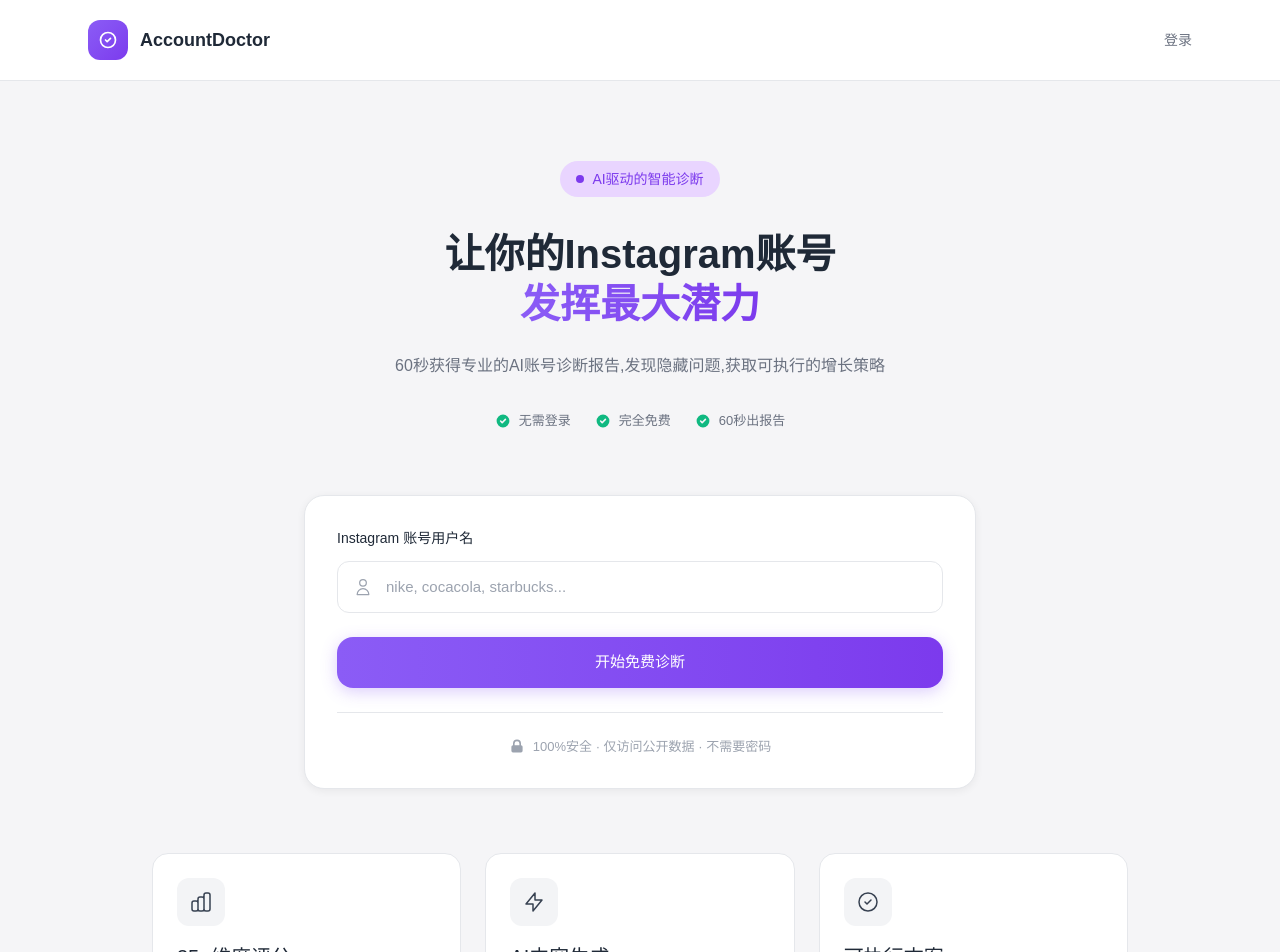
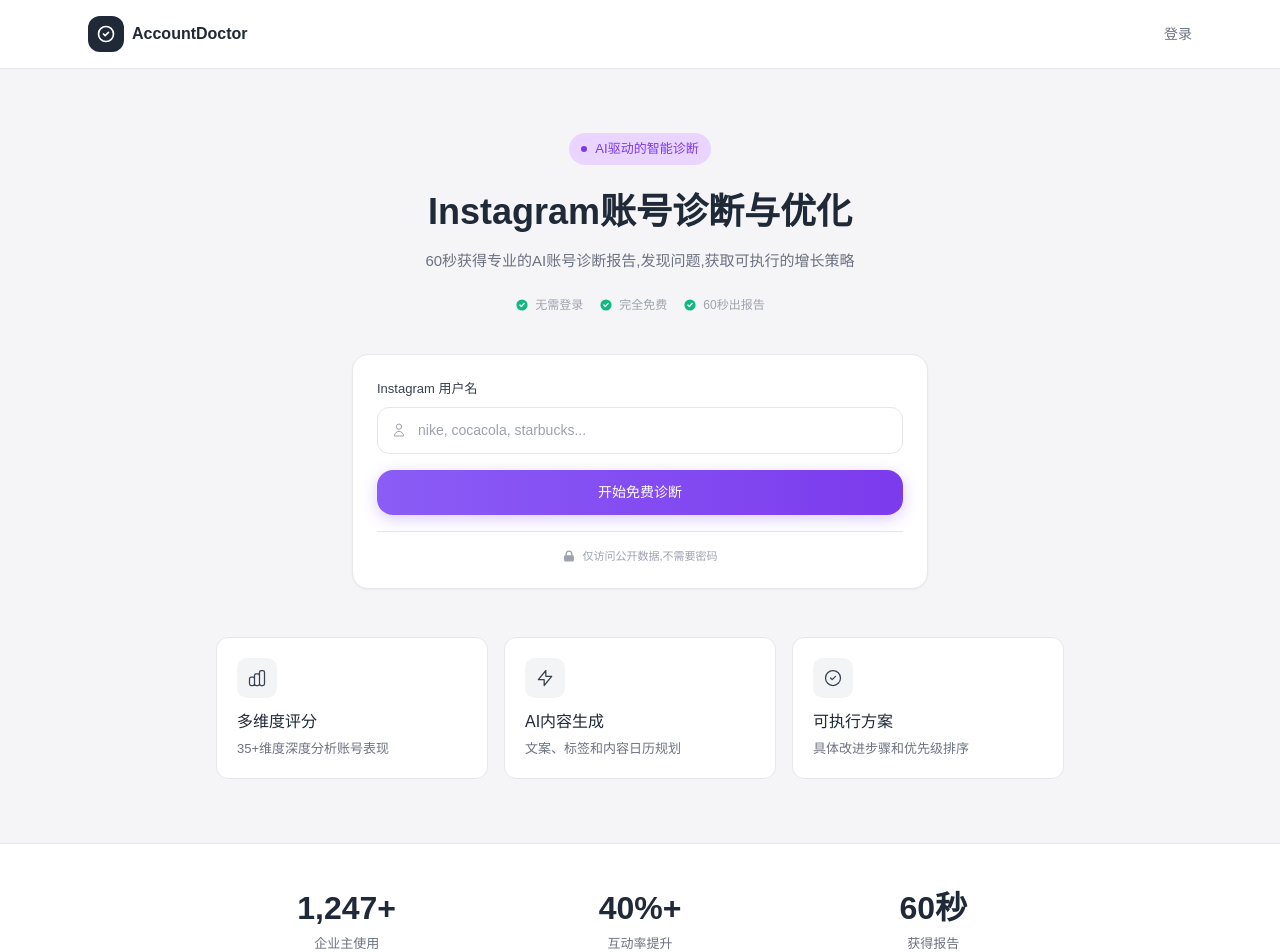
Before and after one commit to pocketaigccode-code/account-doctor, a Next.js app: page / in a window 1280 px wide. Shown: the top 952 px of the page. Built offline with nearby package versions, Linux system fonts and the light colour scheme.

Commit message:
design: 应用紧凑简洁的设计风格
- 减小间距,布局更紧凑
- 移除过度装饰,保持简洁
- Logo改为深灰色(#1F2937)
- 统一使用精确的px值
- 紧凑的padding和margin
- 简化视觉元素
- 保持功能完整性

```diff
--- a/app/page.tsx
+++ b/app/page.tsx
@@ -69,14 +69,14 @@
     <div className="min-h-screen bg-[#F5F5F7]">
       {/* Navigation */}
       <nav className="bg-white border-b border-[#E5E7EB]">
-        <div className="max-w-6xl mx-auto px-6 py-5 flex justify-between items-center">
-          <div className="flex items-center gap-3">
-            <div className="w-10 h-10 bg-gradient-to-br from-[#8B5CF6] to-[#7C3AED] rounded-[12px] flex items-center justify-center">
+        <div className="max-w-6xl mx-auto px-6 py-4 flex justify-between items-center">
+          <div className="flex items-center gap-2">
+            <div className="w-9 h-9 bg-[#1F2937] rounded-[12px] flex items-center justify-center">
               <svg className="w-5 h-5 text-white" fill="none" stroke="currentColor" viewBox="0 0 24 24" strokeWidth={2}>
                 <path strokeLinecap="round" strokeLinejoin="round" d="M9 12l2 2 4-4m6 2a9 9 0 11-18 0 9 9 0 0118 0z" />
               </svg>
             </div>
-            <span className="text-[#1F2937] font-semibold text-lg">AccountDoctor</span>
+            <span className="text-[#1F2937] font-semibold">AccountDoctor</span>
           </div>
           <button className="text-[#6B7280] hover:text-[#1F2937] text-sm font-medium transition-colors">
             登录
@@ -84,63 +84,55 @@
         </div>
       </nav>
 
-      {/* Hero Section */}
-      <section className="max-w-5xl mx-auto px-6 pt-20 pb-16">
-        <div className="text-center mb-16">
-          {/* Badge */}
-          <div className="inline-flex items-center gap-2 bg-[#E9D5FF] text-[#7C3AED] px-4 py-2 rounded-full text-sm font-medium mb-8">
-            <div className="w-2 h-2 bg-[#7C3AED] rounded-full"></div>
+      {/* Hero */}
+      <section className="max-w-4xl mx-auto px-6 pt-16 pb-12">
+        <div className="text-center mb-10">
+          <div className="inline-flex items-center gap-2 bg-[#E9D5FF] text-[#7C3AED] px-3 py-1.5 rounded-full text-[13px] font-medium mb-6">
+            <div className="w-1.5 h-1.5 bg-[#7C3AED] rounded-full"></div>
             AI驱动的智能诊断
           </div>
 
-          {/* Headline */}
-          <h1 className="text-[40px] font-semibold text-[#1F2937] mb-6 leading-tight">
-            让你的Instagram账号
-            <br />
-            <span className="bg-gradient-to-r from-[#8B5CF6] to-[#7C3AED] bg-clip-text text-transparent">
-              发挥最大潜力
-            </span>
+          <h1 className="text-[36px] font-semibold text-[#1F2937] mb-4 leading-tight">
+            Instagram账号诊断与优化
           </h1>
 
-          {/* Subheadline */}
-          <p className="text-[16px] text-[#6B7280] mb-8 max-w-2xl mx-auto leading-relaxed">
-            60秒获得专业的AI账号诊断报告,发现隐藏问题,获取可执行的增长策略
+          <p className="text-[15px] text-[#6B7280] mb-6 max-w-xl mx-auto">
+            60秒获得专业的AI账号诊断报告,发现问题,获取可执行的增长策略
           </p>
 
-          {/* Value Props */}
-          <div className="flex justify-center gap-6 mb-12 text-[13px] text-[#6B7280]">
-            <div className="flex items-center gap-2">
-              <svg className="w-4 h-4 text-[#10B981]" fill="currentColor" viewBox="0 0 20 20">
+          <div className="flex justify-center gap-4 mb-10 text-[12px] text-[#9CA3AF]">
+            <span className="flex items-center gap-1.5">
+              <svg className="w-3.5 h-3.5 text-[#10B981]" fill="currentColor" viewBox="0 0 20 20">
                 <path fillRule="evenodd" d="M10 18a8 8 0 100-16 8 8 0 000 16zm3.707-9.293a1 1 0 00-1.414-1.414L9 10.586 7.707 9.293a1 1 0 00-1.414 1.414l2 2a1 1 0 001.414 0l4-4z" clipRule="evenodd" />
               </svg>
               无需登录
-            </div>
-            <div className="flex items-center gap-2">
-              <svg className="w-4 h-4 text-[#10B981]" fill="currentColor" viewBox="0 0 20 20">
+            </span>
+            <span className="flex items-center gap-1.5">
+              <svg className="w-3.5 h-3.5 text-[#10B981]" fill="currentColor" viewBox="0 0 20 20">
                 <path fillRule="evenodd" d="M10 18a8 8 0 100-16 8 8 0 000 16zm3.707-9.293a1 1 0 00-1.414-1.414L9 10.586 7.707 9.293a1 1 0 00-1.414 1.414l2 2a1 1 0 001.414 0l4-4z" clipRule="evenodd" />
               </svg>
               完全免费
-            </div>
-            <div className="flex items-center gap-2">
-              <svg className="w-4 h-4 text-[#10B981]" fill="currentColor" viewBox="0 0 20 20">
+            </span>
+            <span className="flex items-center gap-1.5">
+              <svg className="w-3.5 h-3.5 text-[#10B981]" fill="currentColor" viewBox="0 0 20 20">
                 <path fillRule="evenodd" d="M10 18a8 8 0 100-16 8 8 0 000 16zm3.707-9.293a1 1 0 00-1.414-1.414L9 10.586 7.707 9.293a1 1 0 00-1.414 1.414l2 2a1 1 0 001.414 0l4-4z" clipRule="evenodd" />
               </svg>
               60秒出报告
-            </div>
+            </span>
           </div>
         </div>
 
-        {/* Input Form */}
-        <div className="max-w-2xl mx-auto">
-          <div className="bg-white rounded-[20px] p-8 border border-[#E5E7EB] shadow-[0_2px_8px_rgba(0,0,0,0.06)]">
-            <form onSubmit={handleSubmit} className="space-y-6">
+        {/* Form */}
+        <div className="max-w-xl mx-auto">
+          <div className="bg-white rounded-[16px] p-6 border border-[#E5E7EB] shadow-[0_1px_3px_rgba(0,0,0,0.04)]">
+            <form onSubmit={handleSubmit} className="space-y-4">
               <div>
-                <label htmlFor="username" className="block text-[14px] font-medium text-[#1F2937] mb-3">
-                  Instagram 账号用户名
+                <label htmlFor="username" className="block text-[13px] font-medium text-[#374151] mb-2">
+                  Instagram 用户名
                 </label>
                 <div className="relative">
-                  <div className="absolute inset-y-0 left-0 pl-4 flex items-center pointer-events-none">
-                    <svg className="w-5 h-5 text-[#9CA3AF]" fill="none" stroke="currentColor" viewBox="0 0 24 24" strokeWidth={1.5}>
+                  <div className="absolute inset-y-0 left-0 pl-3.5 flex items-center pointer-events-none">
+                    <svg className="w-4 h-4 text-[#9CA3AF]" fill="none" stroke="currentColor" viewBox="0 0 24 24" strokeWidth={1.5}>
                       <path strokeLinecap="round" strokeLinejoin="round" d="M16 7a4 4 0 11-8 0 4 4 0 018 0zM12 14a7 7 0 00-7 7h14a7 7 0 00-7-7z" />
                     </svg>
                   </div>
@@ -151,56 +143,56 @@
                     onChange={(e) => setUsername(e.target.value)}
                     placeholder="nike, cocacola, starbucks..."
                     disabled={isLoading}
-                    className="w-full pl-12 pr-4 py-[14px] text-[15px] border border-[#E5E7EB] rounded-[12px] focus:border-[#8B5CF6] focus:outline-none focus:shadow-[0_0_0_3px_rgba(139,92,246,0.1)] transition-all disabled:bg-[#F9FAFB] disabled:cursor-not-allowed text-[#1F2937] placeholder:text-[#9CA3AF]"
+                    className="w-full pl-10 pr-3.5 py-3 text-[14px] border border-[#E5E7EB] rounded-[12px] focus:border-[#8B5CF6] focus:outline-none focus:shadow-[0_0_0_3px_rgba(139,92,246,0.1)] transition-all disabled:bg-[#F9FAFB] disabled:cursor-not-allowed text-[#1F2937] placeholder:text-[#9CA3AF]"
                   />
                 </div>
               </div>
 
               {error && (
-                <div className="flex items-start gap-3 bg-red-50 border border-red-200 p-4 rounded-[12px]">
-                  <svg className="w-5 h-5 text-red-500 flex-shrink-0 mt-0.5" fill="currentColor" viewBox="0 0 20 20">
+                <div className="flex items-start gap-2.5 bg-red-50 border border-red-200 p-3 rounded-[8px]">
+                  <svg className="w-4 h-4 text-red-500 flex-shrink-0 mt-0.5" fill="currentColor" viewBox="0 0 20 20">
                     <path fillRule="evenodd" d="M10 18a8 8 0 100-16 8 8 0 000 16zM8.707 7.293a1 1 0 00-1.414 1.414L8.586 10l-1.293 1.293a1 1 0 101.414 1.414L10 11.414l1.293 1.293a1 1 0 001.414-1.414L11.414 10l1.293-1.293a1 1 0 00-1.414-1.414L10 8.586 8.707 7.293z" clipRule="evenodd" />
                   </svg>
-                  <span className="text-[14px] text-red-700 font-medium">{error}</span>
+                  <span className="text-[13px] text-red-700">{error}</span>
                 </div>
               )}
 
               <button
                 type="submit"
                 disabled={isLoading}
-                className="w-full bg-gradient-to-r from-[#8B5CF6] to-[#7C3AED] text-white font-medium py-[14px] px-8 rounded-[16px] shadow-[0_4px_16px_rgba(139,92,246,0.3)] hover:shadow-[0_6px_20px_rgba(139,92,246,0.4)] hover:scale-[1.02] transition-all duration-200 disabled:opacity-60 disabled:cursor-not-allowed disabled:transform-none text-[15px]"
+                className="w-full bg-gradient-to-r from-[#8B5CF6] to-[#7C3AED] text-white font-medium py-3 px-6 rounded-[16px] shadow-[0_4px_16px_rgba(139,92,246,0.3)] hover:shadow-[0_6px_20px_rgba(139,92,246,0.4)] hover:scale-[1.02] transition-all duration-200 disabled:opacity-60 disabled:cursor-not-allowed disabled:transform-none text-[14px]"
               >
                 {isLoading ? '分析中...' : '开始免费诊断'}
               </button>
 
               {isLoading && (
-                <div className="space-y-3 pt-2">
-                  <div className="flex items-center gap-3 text-[13px] text-[#6B7280]">
-                    <div className="w-5 h-5 rounded-full bg-[#10B981] flex items-center justify-center flex-shrink-0">
-                      <svg className="w-3 h-3 text-white" fill="currentColor" viewBox="0 0 20 20">
+                <div className="space-y-2 pt-1">
+                  <div className="flex items-center gap-2.5 text-[12px] text-[#6B7280]">
+                    <div className="w-4 h-4 rounded-full bg-[#10B981] flex items-center justify-center flex-shrink-0">
+                      <svg className="w-2.5 h-2.5 text-white" fill="currentColor" viewBox="0 0 20 20">
                         <path fillRule="evenodd" d="M16.707 5.293a1 1 0 010 1.414l-8 8a1 1 0 01-1.414 0l-4-4a1 1 0 011.414-1.414L8 12.586l7.293-7.293a1 1 0 011.414 0z" clipRule="evenodd" />
                       </svg>
                     </div>
-                    <span>正在获取Instagram公开数据...</span>
+                    <span>获取数据</span>
                   </div>
-                  <div className="flex items-center gap-3 text-[13px] text-[#6B7280]">
-                    <div className="w-5 h-5 rounded-full border-2 border-[#E5E7EB] border-t-[#8B5CF6] animate-spin flex-shrink-0"></div>
-                    <span>AI模型深度分析中...</span>
+                  <div className="flex items-center gap-2.5 text-[12px] text-[#6B7280]">
+                    <div className="w-4 h-4 rounded-full border-2 border-[#E5E7EB] border-t-[#8B5CF6] animate-spin flex-shrink-0"></div>
+                    <span>AI分析</span>
                   </div>
-                  <div className="flex items-center gap-3 text-[13px] text-[#9CA3AF]">
-                    <div className="w-5 h-5 rounded-full border-2 border-[#E5E7EB] flex-shrink-0"></div>
-                    <span>生成诊断报告与内容方案...</span>
+                  <div className="flex items-center gap-2.5 text-[12px] text-[#9CA3AF]">
+                    <div className="w-4 h-4 rounded-full border-2 border-[#E5E7EB] flex-shrink-0"></div>
+                    <span>生成报告</span>
                   </div>
                 </div>
               )}
             </form>
 
-            <div className="mt-6 pt-6 border-t border-[#E5E7EB] text-center">
-              <p className="text-[13px] text-[#9CA3AF] flex items-center justify-center gap-2">
-                <svg className="w-4 h-4" fill="currentColor" viewBox="0 0 20 20">
+            <div className="mt-4 pt-4 border-t border-[#E5E7EB]">
+              <p className="text-[11px] text-[#9CA3AF] text-center flex items-center justify-center gap-1.5">
+                <svg className="w-3.5 h-3.5" fill="currentColor" viewBox="0 0 20 20">
                   <path fillRule="evenodd" d="M5 9V7a5 5 0 0110 0v2a2 2 0 012 2v5a2 2 0 01-2 2H5a2 2 0 01-2-2v-5a2 2 0 012-2zm8-2v2H7V7a3 3 0 016 0z" clipRule="evenodd" />
                 </svg>
-                100%安全 · 仅访问公开数据 · 不需要密码
+                仅访问公开数据,不需要密码
               </p>
             </div>
           </div>
@@ -208,76 +200,70 @@
       </section>
 
       {/* Features */}
-      <section className="max-w-5xl mx-auto px-6 pb-20">
-        <div className="grid md:grid-cols-3 gap-6">
-          <div className="bg-white border border-[#E5E7EB] rounded-[16px] p-6 hover:shadow-[0_4px_16px_rgba(0,0,0,0.1)] hover:-translate-y-0.5 transition-all duration-300">
-            <div className="w-12 h-12 bg-[#F3F4F6] rounded-[12px] flex items-center justify-center mb-4">
-              <svg className="w-6 h-6 text-[#374151]" fill="none" stroke="currentColor" viewBox="0 0 24 24" strokeWidth={1.5}>
+      <section className="max-w-4xl mx-auto px-6 pb-16">
+        <div className="grid md:grid-cols-3 gap-4">
+          <div className="bg-white border border-[#E5E7EB] rounded-[12px] p-5 hover:shadow-[0_2px_8px_rgba(0,0,0,0.06)] hover:-translate-y-px transition-all duration-200">
+            <div className="w-10 h-10 bg-[#F3F4F6] rounded-[10px] flex items-center justify-center mb-3">
+              <svg className="w-5 h-5 text-[#374151]" fill="none" stroke="currentColor" viewBox="0 0 24 24" strokeWidth={1.5}>
                 <path strokeLinecap="round" strokeLinejoin="round" d="M9 19v-6a2 2 0 00-2-2H5a2 2 0 00-2 2v6a2 2 0 002 2h2a2 2 0 002-2zm0 0V9a2 2 0 012-2h2a2 2 0 012 2v10m-6 0a2 2 0 002 2h2a2 2 0 002-2m0 0V5a2 2 0 012-2h2a2 2 0 012 2v14a2 2 0 01-2 2h-2a2 2 0 01-2-2z" />
               </svg>
             </div>
-            <h3 className="text-[20px] font-medium text-[#1F2937] mb-2">35+维度评分</h3>
-            <p className="text-[14px] text-[#6B7280] leading-relaxed">
-              从内容质量、互动健康、账号活力等多维度深度分析
+            <h3 className="text-[16px] font-medium text-[#1F2937] mb-1.5">多维度评分</h3>
+            <p className="text-[13px] text-[#6B7280] leading-snug">
+              35+维度深度分析账号表现
             </p>
           </div>
 
-          <div className="bg-white border border-[#E5E7EB] rounded-[16px] p-6 hover:shadow-[0_4px_16px_rgba(0,0,0,0.1)] hover:-translate-y-0.5 transition-all duration-300">
-            <div className="w-12 h-12 bg-[#F3F4F6] rounded-[12px] flex items-center justify-center mb-4">
-              <svg className="w-6 h-6 text-[#374151]" fill="none" stroke="currentColor" viewBox="0 0 24 24" strokeWidth={1.5}>
+          <div className="bg-white border border-[#E5E7EB] rounded-[12px] p-5 hover:shadow-[0_2px_8px_rgba(0,0,0,0.06)] hover:-translate-y-px transition-all duration-200">
+            <div className="w-10 h-10 bg-[#F3F4F6] rounded-[10px] flex items-center justify-center mb-3">
+              <svg className="w-5 h-5 text-[#374151]" fill="none" stroke="currentColor" viewBox="0 0 24 24" strokeWidth={1.5}>
                 <path strokeLinecap="round" strokeLinejoin="round" d="M13 10V3L4 14h7v7l9-11h-7z" />
               </svg>
             </div>
-            <h3 className="text-[20px] font-medium text-[#1F2937] mb-2">AI内容生成</h3>
-            <p className="text-[14px] text-[#6B7280] leading-relaxed">
-              即时生成文案、标签和30天内容规划日历
+            <h3 className="text-[16px] font-medium text-[#1F2937] mb-1.5">AI内容生成</h3>
+            <p className="text-[13px] text-[#6B7280] leading-snug">
+              文案、标签和内容日历规划
             </p>
           </div>
 
-          <div className="bg-white border border-[#E5E7EB] rounded-[16px] p-6 hover:shadow-[0_4px_16px_rgba(0,0,0,0.1)] hover:-translate-y-0.5 transition-all duration-300">
-            <div className="w-12 h-12 bg-[#F3F4F6] rounded-[12px] flex items-center justify-center mb-4">
-              <svg className="w-6 h-6 text-[#374151]" fill="none" stroke="currentColor" viewBox="0 0 24 24" strokeWidth={1.5}>
+          <div className="bg-white border border-[#E5E7EB] rounded-[12px] p-5 hover:shadow-[0_2px_8px_rgba(0,0,0,0.06)] hover:-translate-y-px transition-all duration-200">
+            <div className="w-10 h-10 bg-[#F3F4F6] rounded-[10px] flex items-center justify-center mb-3">
+              <svg className="w-5 h-5 text-[#374151]" fill="none" stroke="currentColor" viewBox="0 0 24 24" strokeWidth={1.5}>
                 <path strokeLinecap="round" strokeLinejoin="round" d="M9 12l2 2 4-4m6 2a9 9 0 11-18 0 9 9 0 0118 0z" />
               </svg>
             </div>
-            <h3 className="text-[20px] font-medium text-[#1F2937] mb-2">可执行方案</h3>
-            <p className="text-[14px] text-[#6B7280] leading-relaxed">
-              具体的改进步骤和优先级,立即知道该做什么
+            <h3 className="text-[16px] font-medium text-[#1F2937] mb-1.5">可执行方案</h3>
+            <p className="text-[13px] text-[#6B7280] leading-snug">
+              具体改进步骤和优先级排序
             </p>
           </div>
         </div>
       </section>
 
-      {/* Social Proof */}
-      <section className="bg-white border-t border-[#E5E7EB] py-12">
-        <div className="max-w-5xl mx-auto px-6">
-          <div className="grid md:grid-cols-3 gap-12 text-center">
+      {/* Stats */}
+      <section className="bg-white border-y border-[#E5E7EB] py-10">
+        <div className="max-w-4xl mx-auto px-6">
+          <div className="grid grid-cols-3 gap-8 text-center">
             <div>
-              <div className="text-[36px] font-semibold bg-gradient-to-r from-[#8B5CF6] to-[#7C3AED] bg-clip-text text-transparent mb-1">
-                1,247+
-              </div>
-              <div className="text-[14px] text-[#6B7280]">企业主信赖使用</div>
+              <div className="text-[32px] font-semibold text-[#1F2937] mb-0.5">1,247+</div>
+              <div className="text-[13px] text-[#6B7280]">企业主使用</div>
             </div>
             <div>
-              <div className="text-[36px] font-semibold bg-gradient-to-r from-[#8B5CF6] to-[#7C3AED] bg-clip-text text-transparent mb-1">
-                40%+
-              </div>
-              <div className="text-[14px] text-[#6B7280]">平均互动率提升</div>
+              <div className="text-[32px] font-semibold text-[#1F2937] mb-0.5">40%+</div>
+              <div className="text-[13px] text-[#6B7280]">互动率提升</div>
             </div>
             <div>
-              <div className="text-[36px] font-semibold bg-gradient-to-r from-[#8B5CF6] to-[#7C3AED] bg-clip-text text-transparent mb-1">
-                60秒
-              </div>
-              <div className="text-[14px] text-[#6B7280]">快速获得报告</div>
+              <div className="text-[32px] font-semibold text-[#1F2937] mb-0.5">60秒</div>
+              <div className="text-[13px] text-[#6B7280]">获得报告</div>
             </div>
           </div>
         </div>
       </section>
 
       {/* Footer */}
-      <footer className="bg-[#F5F5F7] border-t border-[#E5E7EB] py-8">
-        <div className="max-w-5xl mx-auto px-6 text-center">
-          <p className="text-[13px] text-[#9CA3AF]">
+      <footer className="bg-[#F5F5F7] py-6">
+        <div className="max-w-4xl mx-auto px-6 text-center">
+          <p className="text-[12px] text-[#9CA3AF]">
             © 2025 AccountDoctor. AI驱动的社交媒体账号诊断工具
           </p>
         </div>
```
Also changed, not shown: app/result/page.tsx (+115 -163 lines).
